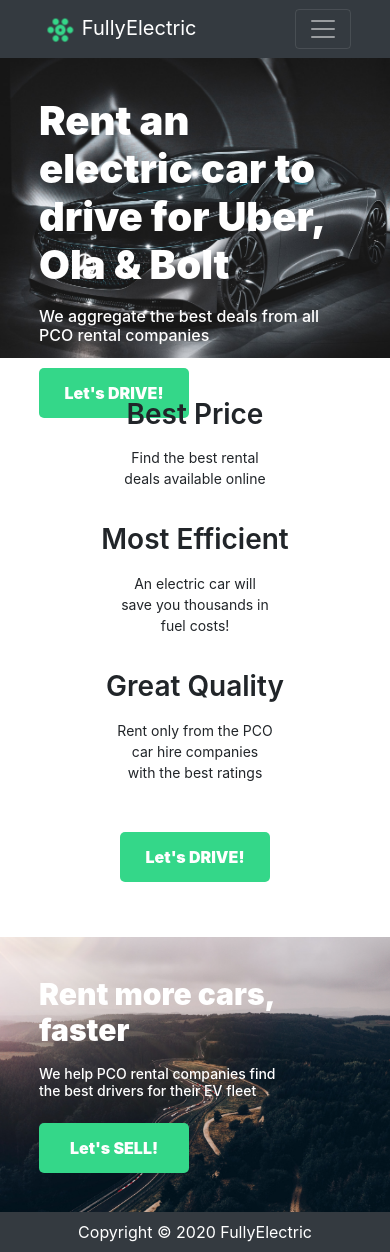
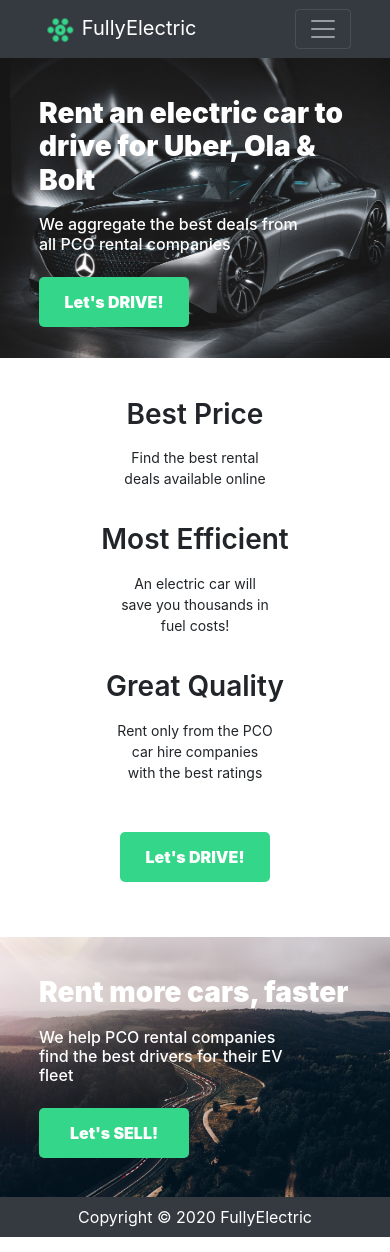
Before and after one commit to goncalog/fully-electric-rental, a React (Create React App) app in the folder frontend/: page / in a window 390 px wide. Built offline with nearby package versions, Linux system fonts and the light colour scheme; no server answers.

Commit message:
Update Home page style

```diff
--- a/frontend/src/css/Home.css
+++ b/frontend/src/css/Home.css
@@ -1,7 +1,7 @@
 .headline-container {
     height: 600px;
     width: 100%;
-    padding: 5% 45% 0 10%;
+    padding: 5% 33% 0 10%;
     background-size: cover;
     background-repeat: no-repeat;
     background-position: center center;
@@ -13,12 +13,12 @@
 }
 
 .main-headline {
-    font-size: 50px;
+    font-size: 48px;
     font-weight: 900;
 }
 
 .secondary-headline {
-    padding-right: 15%;
+    padding-right: 39%;
 }
 
 .benefits-container {
@@ -47,6 +47,10 @@
     color: white;
 }
 
+.seller-container .secondary-headline {
+    padding-right: 15%;
+}
+
 .callToActionButton {
     height: 50px;
     width: 150px;
@@ -64,11 +68,15 @@
 /* Responsive layout - when the screen is less than 1250px wide */
 @media screen and (max-width: 1250px) {
     .headline-container {
-        padding: 5% 25% 0 10%;
+        padding: 5% 26% 0 10%;
+    }
+
+    .main-headline {
+        font-size: 44px;
     }
 
     .secondary-headline {
-        padding-right: 25%;
+        padding-right: 35%;
     }
 
     .benefits {
@@ -86,6 +94,10 @@
     .seller-container {
         padding: 5% 27% 5% 10%;
     }
+
+    .seller-container .secondary-headline {
+        padding-right: 25%;
+    }
 }
 
 /* Responsive layout - when the screen is less than 1000px wide */
@@ -94,8 +106,13 @@
         padding: 6% 15% 0 10%;
     }
 
+    .main-headline {
+        font-size: 42px;
+    }
+
     .secondary-headline {
-        padding-right: 17%;
+        font-size: 24px;
+        padding-right: 32%;
     }
 
     .benefits {
@@ -117,6 +134,10 @@
     .seller-container .secondary-headline {
         padding-right: 27%;
     }
+
+    .seller-container .secondary-headline {
+        padding-right: 34%;
+    }
 }
 
 /* Responsive layout - when the screen is less than 800px wide (tablet portrait) */
@@ -127,12 +148,12 @@
     }
 
     .main-headline {
-        font-size: 40px;
+        font-size: 32px;
     }
 
     .secondary-headline {
-        font-size: 26px;
-        padding-right: 10%;
+        font-size: 20px;
+        padding-right: 34%;
     }
 
     .benefits {
@@ -160,7 +181,7 @@
     }
 
     .seller-container .secondary-headline {
-        padding-right: 20%;
+        padding-right: 24%;
         font-size: 24px;
     }
 }
@@ -172,12 +193,13 @@
     }
 
     .main-headline {
-        font-size: 40px;
+        font-size: 28px;
         padding-bottom: 10px;
     }
 
     .secondary-headline {
         font-size: 16px;
+        padding-right: 14%;
     }
 
     .benefits-container {
@@ -200,11 +222,11 @@
     }
 
     .seller-container .main-headline {
-        font-size: 30px;
+        font-size: 28px;
     }
 
     .seller-container .secondary-headline {
         padding-right: 20%;
-        font-size: 14px;
+        font-size: 16px;
     }
 }
```
